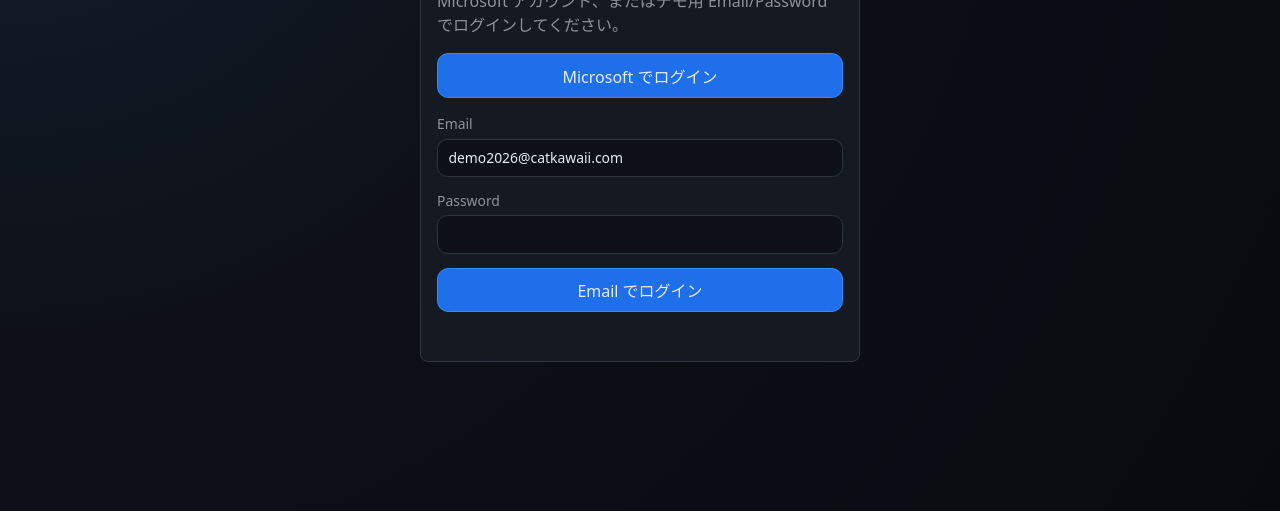
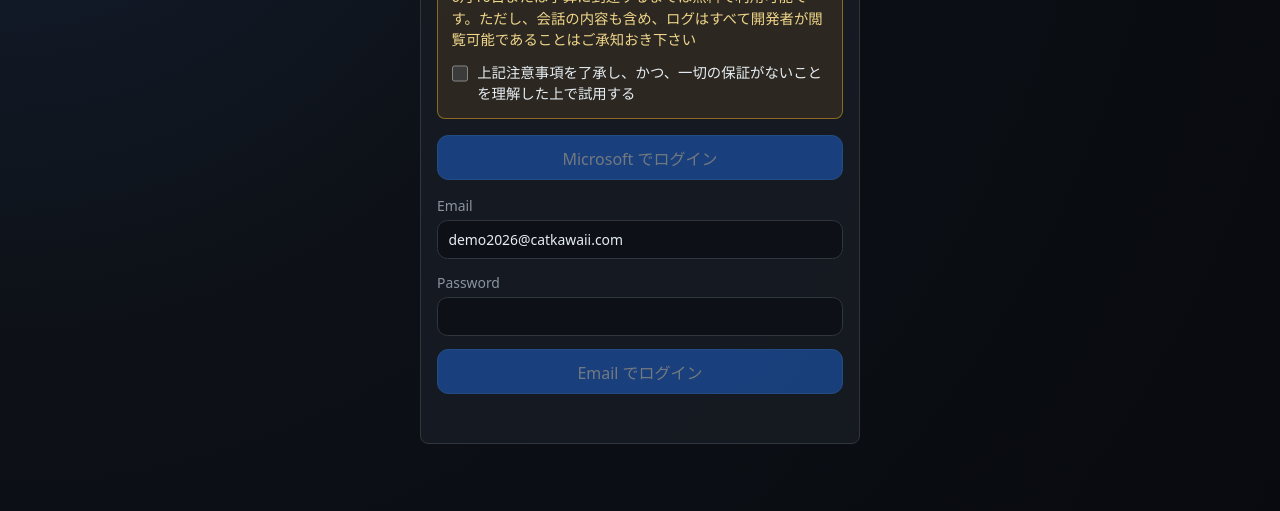
Before and after one commit to matsuvr/zatsucoach, a website: page index.html in a window 1280 px wide. Shown: the part 296-807 px from the top of the page. Drawn offline with Linux system fonts and the light colour scheme; no server answers.

Commit message:
feat: require trial notice acceptance for email login and update UI accordingly

```diff
--- a/api/auth-login/index.js
+++ b/api/auth-login/index.js
@@ -16,8 +16,10 @@ module.exports = async function (context, req) {
     const body = parseJsonBody(req);
     const email = String(body.email || '').trim().toLowerCase();
     const password = String(body.password || '');
+    const trialNoticeAccepted = body.trialNoticeAccepted === true;
 
     if (!email || !password) throw new HttpError(400, 'email and password are required');
+    if (!trialNoticeAccepted) throw new HttpError(400, 'trial notice acceptance is required', { code: 'trial_notice_required' });
     if (!verifyDemoCredentials(email, password)) throw new HttpError(401, 'invalid email or password');
 
     context.res = {
--- a/app.js
+++ b/app.js
@@ -63,9 +63,12 @@ const els = {
   stageLoading: document.getElementById('stageLoading'),
   stageLoadingText: document.getElementById('stageLoadingText'),
   loginView: document.getElementById('loginView'),
+  loginMicrosoft: document.getElementById('loginMicrosoft'),
   emailLoginForm: document.getElementById('emailLoginForm'),
   loginEmail: document.getElementById('loginEmail'),
   loginPassword: document.getElementById('loginPassword'),
+  trialConsent: document.getElementById('trialConsent'),
+  btnEmailLogin: document.getElementById('btnEmailLogin'),
   loginError: document.getElementById('loginError'),
   publicClosedNotice: document.getElementById('publicClosedNotice'),
   accountStatus: document.getElementById('accountStatus'),
@@ -359,6 +362,8 @@ function renderAuthState() {
 
 async function loginWithEmail(event) {
   event.preventDefault();
+  if (!requireTrialConsent()) return;
+
   const email = els.loginEmail.value.trim();
   const password = els.loginPassword.value;
   if (els.loginError) els.loginError.textContent = '';
@@ -367,7 +372,7 @@ async function loginWithEmail(event) {
     const response = await fetch('/api/auth/login', {
       method: 'POST',
       headers: { 'Content-Type': 'application/json' },
-      body: JSON.stringify({ email, password })
+      body: JSON.stringify({ email, password, trialNoticeAccepted: true })
     });
     const data = await safeJson(response);
     if (!response.ok) throw new Error(data.error || `login failed: ${response.status}`);
@@ -375,6 +380,30 @@ async function loginWithEmail(event) {
     await loadAuthState();
   } catch (error) {
     if (els.loginError) els.loginError.textContent = 'ログインできません。Email と Password を確認してください。';
+  }
+}
+
+function trialConsentAccepted() {
+  return Boolean(els.trialConsent?.checked);
+}
+
+function requireTrialConsent() {
+  if (trialConsentAccepted()) return true;
+  if (els.loginError) els.loginError.textContent = '注意事項への同意が必要です。';
+  els.trialConsent?.focus();
+  return false;
+}
+
+function renderLoginConsentState() {
+  const accepted = trialConsentAccepted();
+  if (els.btnEmailLogin) els.btnEmailLogin.disabled = !accepted;
+  if (els.loginMicrosoft) {
+    els.loginMicrosoft.classList.toggle('is-disabled', !accepted);
+    els.loginMicrosoft.setAttribute('aria-disabled', accepted ? 'false' : 'true');
+    els.loginMicrosoft.tabIndex = accepted ? 0 : -1;
+  }
+  if (accepted && els.loginError?.textContent === '注意事項への同意が必要です。') {
+    els.loginError.textContent = '';
   }
 }
 
@@ -489,6 +518,11 @@ function fillSettingsForm() {
 
 function wireEvents() {
   els.emailLoginForm.addEventListener('submit', loginWithEmail);
+  els.trialConsent.addEventListener('change', renderLoginConsentState);
+  els.loginMicrosoft.addEventListener('click', (event) => {
+    if (!requireTrialConsent()) event.preventDefault();
+  });
+  renderLoginConsentState();
   els.btnConnect.addEventListener('click', startRealtime);
   els.btnDisconnect.addEventListener('click', stopRealtime);
   els.btnSendText.addEventListener('click', sendText);
--- a/index.html
+++ b/index.html
@@ -50,7 +50,15 @@
         <p>Microsoft アカウント、またはデモ用 Email/Password でログインしてください。</p>
       </div>
 
-      <a class="button primary loginMicrosoft" href="/.auth/login/aad?post_login_redirect_uri=/">Microsoft でログイン</a>
+      <div class="trialNotice">
+        <p>6月10日または予算に到達するまでは無料で利用可能です。ただし、会話の内容も含め、ログはすべて開発者が閲覧可能であることはご承知おき下さい</p>
+        <label class="consentCheck">
+          <input id="trialConsent" type="checkbox" />
+          <span>上記注意事項を了承し、かつ、一切の保証がないことを理解した上で試用する</span>
+        </label>
+      </div>
+
+      <a id="loginMicrosoft" class="button primary loginMicrosoft is-disabled" href="/.auth/login/aad?post_login_redirect_uri=/" aria-disabled="true">Microsoft でログイン</a>
 
       <form id="emailLoginForm" class="emailLoginForm">
         <label>
@@ -61,7 +69,7 @@
           Password
           <input id="loginPassword" name="password" type="password" autocomplete="current-password" required />
         </label>
-        <button id="btnEmailLogin" class="primary" type="submit">Email でログイン</button>
+        <button id="btnEmailLogin" class="primary" type="submit" disabled>Email でログイン</button>
         <div id="loginError" class="loginError" role="alert"></div>
       </form>
     </div>
--- a/styles.css
+++ b/styles.css
@@ -41,6 +41,10 @@ button.secondary, .button.secondary { background: #21262d; }
 button.danger { background: #4a1515; border-color: #7d2525; }
 button.small { padding: 0.35rem 0.55rem; font-size: 0.86rem; }
 button.busy { opacity: 0.9; }
+.button.is-disabled {
+  opacity: 0.45;
+  cursor: not-allowed;
+}
 button.busy::before {
   content: "";
   width: 1em;
@@ -138,6 +142,34 @@ button.busy::before {
   line-height: 1.5;
 }
 .loginMicrosoft { width: 100%; }
+.trialNotice {
+  border: 1px solid rgba(210, 153, 34, 0.58);
+  border-radius: 8px;
+  background: rgba(210, 153, 34, 0.12);
+  padding: 0.85rem;
+  display: grid;
+  gap: 0.75rem;
+}
+.loginPanel .trialNotice p {
+  margin: 0;
+  color: #f0d68a;
+  font-size: 0.9rem;
+}
+.consentCheck {
+  display: grid;
+  grid-template-columns: auto 1fr;
+  align-items: start;
+  gap: 0.55rem;
+  color: var(--text);
+  font-size: 0.9rem;
+  line-height: 1.45;
+}
+.consentCheck input {
+  width: 1.05rem;
+  height: 1.05rem;
+  margin: 0.12rem 0 0;
+  accent-color: var(--accent);
+}
 .emailLoginForm {
   display: grid;
   gap: 0.85rem;
```
Also changed, not shown: tests/authLogin.test.mjs (added, +29 -0 lines).
